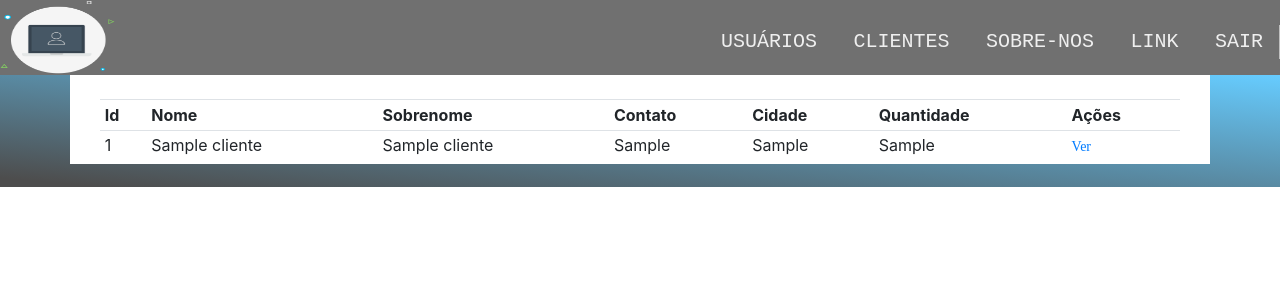
After one commit to luishenriquemildenberg/Php-System, a PHP site: page /cliente.php in a window 1280 px wide. The commit adds this page. Shown: the top 300 px of the page. Run offline with PHP 8.4, Linux system fonts and the light colour scheme; tables that the repository leaves empty or names only in its code hold one stand-in row (values such as "Sample post"); some web fonts are replaced.

Commit message:
mudando para o site das mascaras

```diff
--- /dev/null
+++ b/cliente.php
@@ -0,0 +1,84 @@
+<?php
+require_once 'config.php';
+include 'view/header.php';
+?>
+<?php
+try {
+
+    $sql = "SELECT * FROM cliente ORDER BY id ";
+    $pdo = $conn->prepare($sql);
+    $pdo->execute();
+    $result = $pdo->fetchAll(PDO::FETCH_ASSOC);
+} catch (PDOException $e) {
+    echo $e->getMessage();
+}
+?>
+<link rel="stylesheet" type="text/css" href="css/style.css" />
+<link rel="stylesheet" type="text/css" href="css/main.css" />
+
+<div class="container-home100">
+    <div class="container">
+        <div class='container pt-4'>
+            <form action="insert.php" method="GET">
+                <table class="table table-sm table-hover">
+                    <tr>
+                        <td><b>Id</td>
+                        <td><b>Nome</td>
+                        <td><b>Sobrenome</td>
+                        <td><b>Contato</td>
+                        <td><b>Cidade</td>
+                        <td><b>Quantidade</td>
+                        <td><b>Ações</td>
+                    </tr>
+        </div>
+    </div>
+    <?php
+
+    if (count($result) < 1) {
+        echo 'não temos usuários cadastrados';
+    }
+
+
+    if (count($result) > 0) {
+        foreach ($result as $cliente) {
+
+            echo '<tr>';
+
+            echo "<td>{$cliente["id"]}</td>";
+            echo "<td>{$cliente["nome"]}</td>";
+            echo "<td>{$cliente["sobrenome"]}</td>";
+            echo "<td>{$cliente["contato"]}</td>";
+            echo "<td>{$cliente["cidade"]}</td>";
+            echo "<td>{$cliente["qtd"]}</td>";
+            // echo "<td>{$cliente["obs"]}</td>";
+            // echo "<td>{$cliente["endereco"]}</td>";
+            echo "<td><a href='seleciona_cliente.php?id=" . $cliente['id'] . "'>Ver</a>";
+            // echo "<button type='button' class='btn btn-link' onclick='confirmacao({$cliente['id']});'>Deletar</button> </td>";
+
+            echo '</tr>';
+        }
+    }
+
+    ?>
+    <script>
+        function confirmacao(id) {
+
+            var resposta = confirm("Deseja remover esse registro?");
+
+            if (resposta == true) {
+                window.location.href = "delete.php?id=" + id;
+            } else {
+                window.location.href = "select.php";
+            }
+        }
+    </script>
+    </tbody>
+    </table>
+    </form>
+</div>
+
+
+<script src="https://code.jquery.com/jquery-3.3.1.slim.min.js" integrity="sha384-q8i/X+965DzO0rT7abK41JStQIAqVgRVzpbzo5smXKp4YfRvH+8abtTE1Pi6jizo" crossorigin="anonymous"></script>
+<script src="https://cdnjs.cloudflare.com/ajax/libs/popper.js/1.14.3/umd/popper.min.js" integrity="sha384-ZMP7rVo3mIykV+2+9J3UJ46jBk0WLaUAdn689aCwoqbBJiSnjAK/l8WvCWPIPm49" crossorigin="anonymous"></script>
+<link rel="stylesheet" href="https://stackpath.bootstrapcdn.com/bootstrap/4.1.3/css/bootstrap.min.css" integrity="sha384-MCw98/SFnGE8fJT3GXwEOngsV7Zt27NXFoaoApmYm81iuXoPkFOJwJ8ERdknLPMO" crossorigin="anonymous">
+<script src="https://stackpath.bootstrapcdn.com/bootstrap/4.1.3/js/bootstrap.min.js" integrity="sha384-ChfqqxuZUCnJSK3+MXmPNIyE6ZbWh2IMqE241rYiqJxyMiZ6OW/JmZQ5stwEULTy" crossorigin="anonymous"></script>
--- a/css/main.css
+++ b/css/main.css
@@ -206,16 +206,9 @@ iframe {
   max-width: 100%;
 }
 
-
-/*------------------------------------------------------------------
-[  ]*/
-/* .login100-form {
-  width: 290px;
-} */
-
 .login100-form-title {
   font-family: Poppins-Bold;
-  font-size: 24px;
+  font-size: 24px;s
   color: #333333;
   line-height: 1.2;
   text-align: center;
--- a/css/style.css
+++ b/css/style.css
@@ -35,7 +35,7 @@ text-shadow:0px 0px 5px #c850c0;
 
 .cabecalho{
     width: 100%;
-    height: 80px;
+    height: 75px;
     background-color:#707070;
 }
 
--- a/seleciona_usuario.php
+++ b/seleciona_usuario.php
@@ -1,4 +1,3 @@
-<div class="cabecalho">
 <?php
 require 'config.php';
 
--- a/select.php
+++ b/select.php
@@ -1,7 +1,8 @@
 <?php
 require_once 'config.php';
 include 'view/header.php';
-
+?>
+<?php
 try {
 
     $sql = "SELECT * FROM usuario ORDER BY id ";
--- a/view/header.php
+++ b/view/header.php
@@ -1,6 +1,3 @@
-<?php
-define('DIR',dirname(__FILE__."/"));
-?>
 
 <head>
   <meta charset="UTF-8">
@@ -8,17 +5,18 @@ define('DIR',dirname(__FILE__."/"));
   <link rel="stylesheet" type="text/css" href="../css/style.css" />
   <link rel="stylesheet" type="text/css" href="../css/main.css" />
 </head>
+
 <body>
   <header>
-
     <div class="cabecalho">
         <nav>
+        <img src="../img/img-01.png" width="9%" height="74">
           <ul class="menu">
             <a class="botao" href="../select.php" role="button">Usuários</a>
-      <a class="botao" href="../contato.php" role="button">Contato</a>
+            <a class="botao" href="../cliente.php" role="button">Clientes</a>
             <a class="botao" href="../sobre.php" role="button">Sobre-nos</a>
-      <a class="botao" href="../teste.php" role="button">link</a>
-      <a class="botao" href="../index.php" role="button">Sair</a>
+            <a class="botao" href="./teste.php" role="button">link</a>
+            <a class="botao" href="../index.html" role="button">Sair</a>
           </ul>
         </nav>
       </div>
```
Also changed, not shown: encomendas.php (added, +51 -0 lines), seleciona_cliente.php (added, +52 -0 lines), update_cliente.php (added, +26 -0 lines), view/teste.php (+15 -10 lines), img/logo.png (added). Lines whose indentation alone changed are shown as unchanged.
